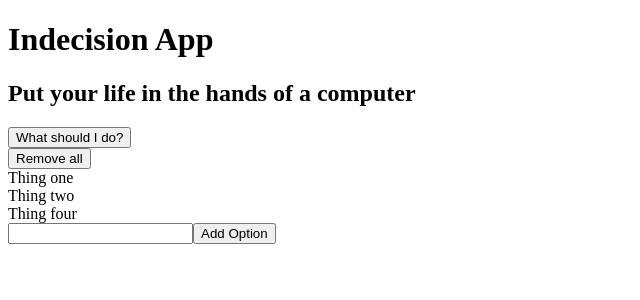
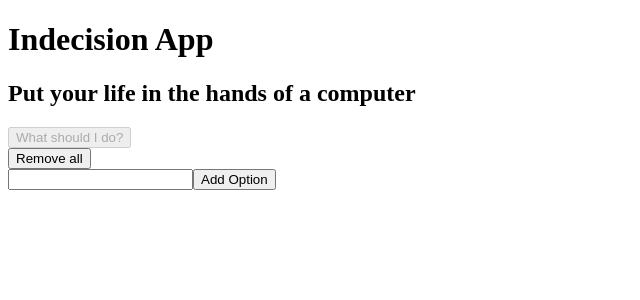
Before and after one commit to ChristopheTiet/the-good-deed, a React (Create React App) app: page / in a window 1280 px wide. Shown: the top 300 px of the page, without its empty margins (0-640 px from the left). Built offline with nearby package versions, Linux system fonts and the light colour scheme.

Commit message:
feat: implement all features + prettier

```diff
--- /dev/null
+++ b/src/Action.tsx
@@ -0,0 +1,23 @@
+import { Component } from "react";
+
+interface ActionProps {
+    hasOptions: boolean;
+    handlePick: (event: React.MouseEvent<HTMLButtonElement>) => void;
+}
+
+class Action extends Component<ActionProps>{
+    render() {
+        return (
+            <div>
+            <button
+                onClick={this.props.handlePick}
+                disabled={!this.props.hasOptions}
+            >
+                What should I do?
+            </button>
+            </div>
+        )
+    }
+}
+
+export default Action
--- /dev/null
+++ b/src/AddOption.tsx
@@ -0,0 +1,54 @@
+import { Component } from "react";
+
+interface AddOptionProps {
+    handleAddOption: (option: string) => string | undefined;
+}
+
+interface AddOptionState {
+    error: string | undefined;
+}
+
+interface FormElements extends HTMLFormControlsCollection {
+    option: HTMLInputElement
+}
+
+interface AddOptionFormElement extends HTMLFormElement {
+    readonly elements: FormElements
+}
+
+class AddOption extends Component<AddOptionProps, AddOptionState> {
+    constructor(props: AddOptionProps | Readonly<AddOptionProps>) {
+        super(props);
+        this.handleFormSubmit = this.handleFormSubmit.bind(this);
+        this.state = {
+            error: undefined
+        }
+    }
+
+    handleFormSubmit(e: React.FormEvent<AddOptionFormElement>) {
+        e.preventDefault();
+
+        const option = e.currentTarget.elements.option.value;
+
+        const error = this.props.handleAddOption(option);
+
+        this.setState(() => ({ error }));
+
+        e.currentTarget.elements.option.value = '';
+    }
+
+    render() {
+        return (
+            <div>
+                {this.state.error && <p> {this.state.error} </p>}
+                <form onSubmit={this.handleFormSubmit}>
+                    <input type='text' name='option'></input>
+                    <button>Add Option</button>
+                </form>
+
+            </div>
+        )
+    }
+}
+
+export default AddOption;
--- a/src/App.tsx
+++ /dev/null
@@ -1,139 +0,0 @@
-import React, { Component } from 'react';
-
-type HeaderProps = {
-  title: string;
-  subtitle: string;
-}
-
-class Header extends Component<HeaderProps> {
-  render() {
-    return (
-      <div>
-        <h1>{this.props.title}</h1>
-        <h2>{this.props.subtitle}</h2>
-      </div>
-    );
-  }
-}
-
-type ActionProps = {
-  hasOptions: boolean;
-  handlePick: (event: React.MouseEvent<HTMLButtonElement>) => void;
-}
-
-class Action extends Component<ActionProps>{
-  render() {
-    return (
-      <div>
-        <button
-          onClick={this.props.handlePick}
-          disabled={!this.props.hasOptions}
-        >
-          What should I do?
-        </button>
-      </div>
-    )
-  }
-}
-
-type OptionsProps = {
-  options: string[];
-  handleDeleteOptions: (event: React.MouseEvent<HTMLButtonElement>) => void;
-}
-
-class Options extends Component<OptionsProps> {
-  render() {
-    return (
-      <div>
-        <button onClick={this.props.handleDeleteOptions}>Remove all</button>
-        {this.props.options.map(option => <Option key={option} optionText={option}/>)}
-      </div>
-    )
-  }
-}
-
-class AddOption extends Component {
-  handleAddOption(e: React.FormEvent) {
-    e.preventDefault();
-
-    const target = e.target as typeof e.target & {
-      option: { value: string };
-    };
-
-    const option = target.option.value;
-
-    alert(option)
-  }
-  render() {
-    return (
-      <form onSubmit={this.handleAddOption}>
-        <input type='text' name='option'></input>
-        <button>Add Option</button>
-      </form>
-    )
-  }
-}
-
-type OptionProps = {
-  optionText: string;
-}
-
-class Option extends Component<OptionProps> {
-  render() {
-    return (
-      <div>
-        {this.props.optionText}
-      </div>
-    )
-  }
-}
-
-type IndecisionAppProps = {}
-
-type IndecisionAppState = {
-  options: string[];
-}
-
-class IndecisionApp extends Component<IndecisionAppProps, IndecisionAppState>{
-  constructor(props: IndecisionAppProps | Readonly<IndecisionAppProps>){
-    super(props);
-    this.handleDeleteOptions = this.handleDeleteOptions.bind(this);
-    this.handlePick = this.handlePick.bind(this);
-    this.state ={
-      options: [
-        "Thing one", "Thing two", "Thing four"
-      ]
-    }
-  }
-
-  handleDeleteOptions() {
-    this.setState(() => {
-      return {
-        options:[]
-      }
-    })
-  }
-
-  handlePick() {
-    const randomNum = Math.floor(Math.random()*this.state.options.length);
-    const option = this.state.options[randomNum];
-    alert(option);
-  }
-
-  render() {
-    const title: string = "Indecision App";
-    const subtitle: string = "Put your life in the hands of a computer";
-    return (
-      <div>
-        <Header title={title} subtitle={subtitle}/>
-        <Action hasOptions={this.state.options.length > 0} handlePick={this.handlePick}/>
-        <Options
-          options={this.state.options}
-          handleDeleteOptions={this.handleDeleteOptions}
-        />
-        <AddOption/>
-      </div>)
-  }
-}
-
-export default IndecisionApp;
--- /dev/null
+++ b/src/Header.tsx
@@ -0,0 +1,19 @@
+import { Component } from 'react';
+
+interface HeaderProps {
+  title: string;
+  subtitle: string;
+}
+
+class Header extends Component<HeaderProps> {
+  render() {
+    return (
+      <div>
+        <h1>{this.props.title}</h1>
+        <h2>{this.props.subtitle}</h2>
+      </div>
+    );
+  }
+}
+
+export default Header
--- /dev/null
+++ b/src/IndecisionApp.tsx
@@ -0,0 +1,71 @@
+import React, { Component } from "react";
+import Action from "./Action";
+import AddOption from "./AddOption";
+import Header from "./Header";
+import Options from "./Options";
+
+type IndecisionAppProps = {};
+
+type IndecisionAppState = {
+    options: string[];
+};
+
+class IndecisionApp extends Component<IndecisionAppProps, IndecisionAppState> {
+    constructor(props: IndecisionAppProps | Readonly<IndecisionAppProps>) {
+        super(props);
+        this.handleDeleteOptions = this.handleDeleteOptions.bind(this);
+        this.handlePick = this.handlePick.bind(this);
+        this.handleAddOption = this.handleAddOption.bind(this);
+        this.state = {
+            options: [],
+        };
+    }
+
+    handleDeleteOptions() {
+        this.setState(() => {
+            return {
+                options: [],
+            };
+        });
+    }
+
+    handlePick() {
+        const randomNum = Math.floor(Math.random() * this.state.options.length);
+        const option = this.state.options[randomNum];
+        alert(option);
+    }
+
+    handleAddOption(option: string) {
+        if (!option) {
+            return "Please enter a value.";
+        }
+        if (this.state.options.indexOf(option) !== -1) {
+            return "This option already exists.";
+        }
+        this.setState((prevState) => {
+            return {
+                options: prevState.options.concat(option),
+            };
+        });
+    }
+    render() {
+        const title: string = "Indecision App";
+        const subtitle: string = "Put your life in the hands of a computer";
+        return (
+            <div>
+                <Header title={title} subtitle={subtitle} />
+                <Action
+                    hasOptions={this.state.options.length > 0}
+                    handlePick={this.handlePick}
+                />
+                <Options
+                    options={this.state.options}
+                    handleDeleteOptions={this.handleDeleteOptions}
+                />
+                <AddOption handleAddOption={this.handleAddOption} />
+            </div>
+        );
+    }
+}
+
+export default IndecisionApp;
--- /dev/null
+++ b/src/Option.tsx
@@ -0,0 +1,17 @@
+import { Component } from "react";
+
+type OptionProps = {
+    optionText: string;
+}
+
+class Option extends Component<OptionProps> {
+    render() {
+        return (
+            <div>
+                {this.props.optionText}
+            </div>
+        )
+    }
+}
+
+export default Option;
--- /dev/null
+++ b/src/Options.tsx
@@ -0,0 +1,20 @@
+import { Component } from "react";
+import Option from "./Option";
+
+interface OptionsProps {
+    options: string[];
+    handleDeleteOptions: (event: React.MouseEvent<HTMLButtonElement>) => void;
+}
+
+class Options extends Component<OptionsProps> {
+    render() {
+        return (
+            <div>
+                <button onClick={this.props.handleDeleteOptions}>Remove all</button>
+                {this.props.options.map(option => <Option key={option} optionText={option} />)}
+            </div>
+        )
+    }
+}
+
+export default Options;
```
Also changed, not shown: src/index.tsx (+7 -7 lines), 2 other files (tests, documents, lock files or other folders).
